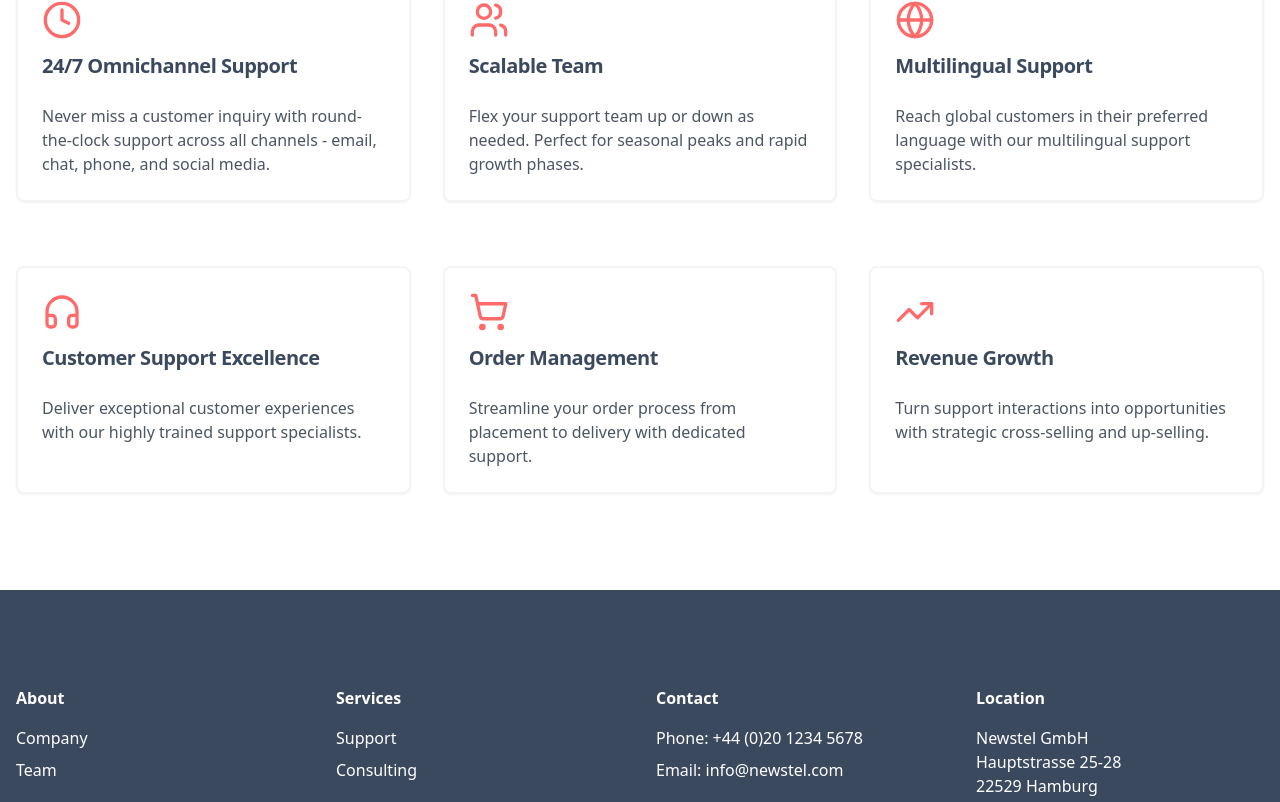
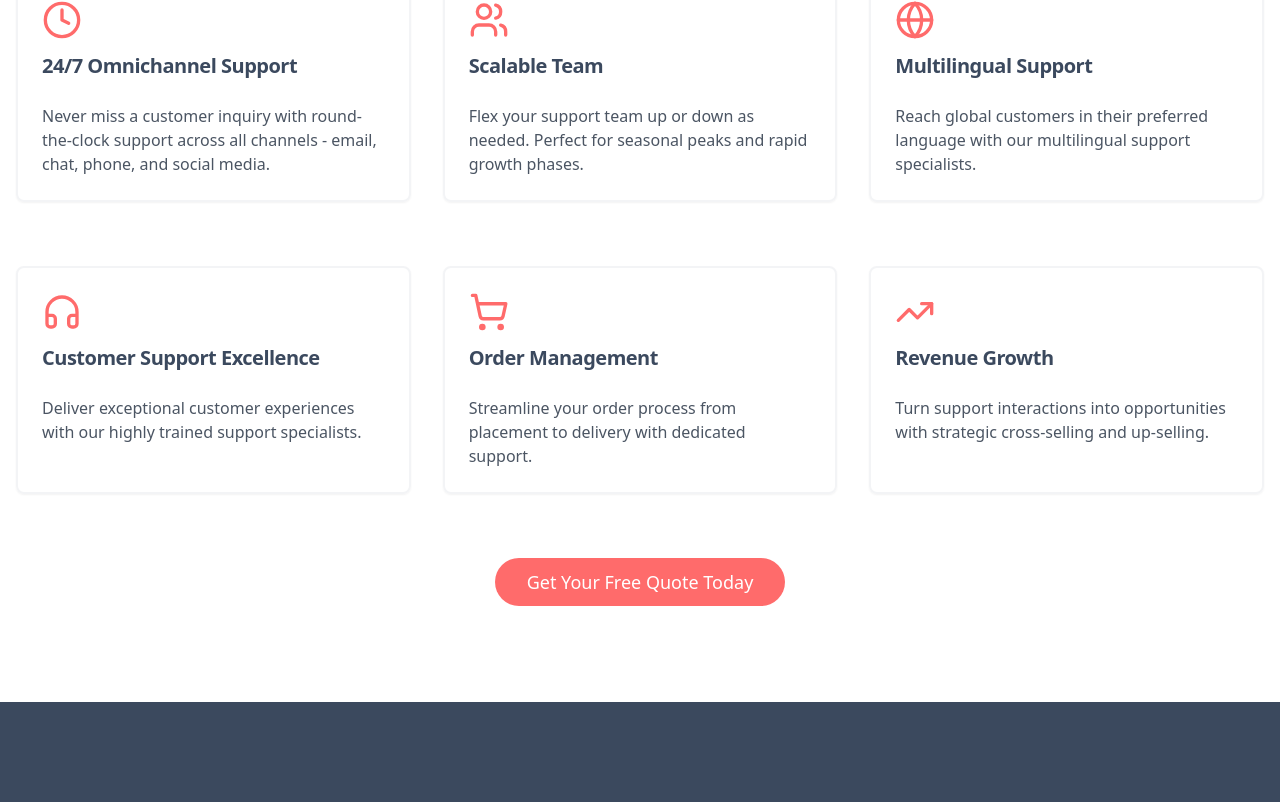
Before and after one commit to newstelr/landingpagenewstel, a React (Vite) app: page / in a window 1280 px wide. Shown: the part 2852-3654 px from the top of the page. Built offline with nearby package versions, Linux system fonts and the light colour scheme.

Commit message:
Add CTA below divs
Added a call to action (CTA) below the specified divs in the code.  The exact implementation details are not specified in this commit.

```diff
--- a/src/components/sections/Services.tsx
+++ b/src/components/sections/Services.tsx
@@ -1,5 +1,6 @@
 
 import { Card, CardContent, CardHeader, CardTitle } from "@/components/ui/card";
+import { Button } from "@/components/ui/button";
 import { Clock, Users, Globe, Headphones, ShoppingCart, TrendingUp } from "lucide-react";
 
 const Services = () => {
@@ -49,7 +50,7 @@ const Services = () => {
         </div>
 
         {/* Services */}
-        <div className="grid grid-cols-1 md:grid-cols-3 gap-8">
+        <div className="grid grid-cols-1 md:grid-cols-3 gap-8 mb-16">
           {[
             {
               icon: Headphones,
@@ -80,6 +81,19 @@ const Services = () => {
             </Card>
           ))}
         </div>
+
+        {/* CTA Button */}
+        <div className="text-center mt-8">
+          <Button
+            className="bg-coral hover:bg-coral-dark text-white px-8 py-6 rounded-full text-lg transition-all duration-300 hover:scale-105"
+            onClick={() => {
+              const form = document.querySelector('form');
+              form?.scrollIntoView({ behavior: 'smooth' });
+            }}
+          >
+            Get Your Free Quote Today
+          </Button>
+        </div>
       </div>
     </div>
   );
```
